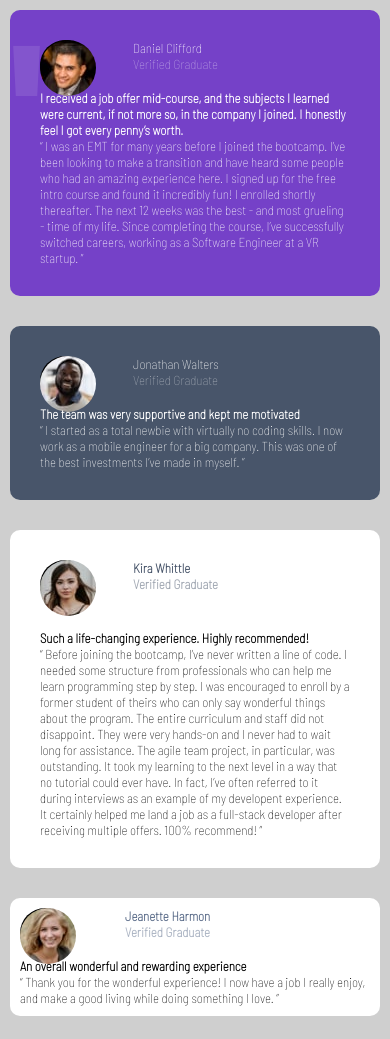
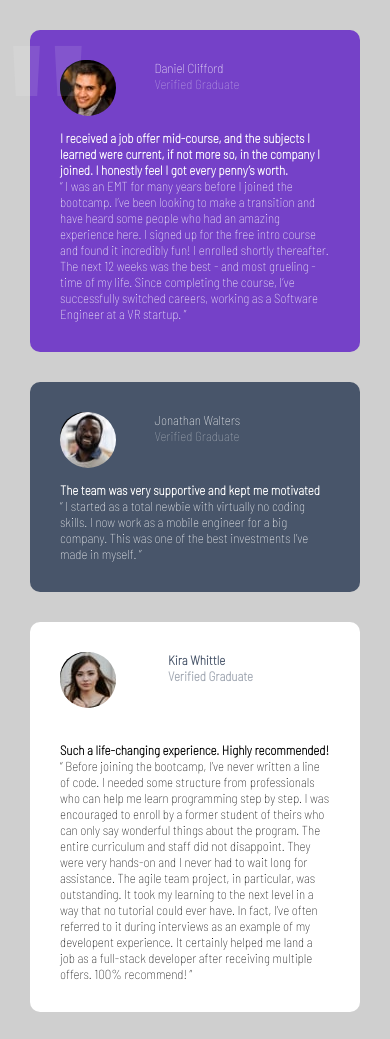
Before and after one commit to Chinemere/testimonial-grid, a plain HTML site: page index.html in a window 390 px wide. Shown: the top 1039 px of the page. Drawn offline with Linux system fonts and the light colour scheme; a web font is replaced by a local one.

Commit message:
little fixes here and there

```diff
--- a/styles.css
+++ b/styles.css
@@ -9,14 +9,16 @@ body{
     box-sizing: border-box;
     background-color:   hsl(0, 0%, 81%) ;
     margin: 0;
-    padding:0;
+    padding:0px;
 }
 
 /* Profiles */
 
 .profile{
     display: grid;
-    grid-template-columns: 13% 20% ;
+    grid-template-columns: 20% 30% ;
+    padding-bottom: 20px;
+
 }
 
 .title span{
@@ -37,7 +39,9 @@ border-radius: 50%;
 
 .profile2{
     display: grid;
-    grid-template-columns: 40% 80% ;
+    grid-template-columns: 50% 80% ;
+    padding-bottom: 20px;
+
 }
 .title2 span{
     background-color: hsl(217, 19%, 35%);
@@ -47,7 +51,9 @@ border-radius: 50%;
 
 .profile3{
     display: grid;
-    grid-template-columns: 35%  70% ;
+    grid-template-columns: 45%  70% ;
+    padding-bottom: 20px;
+
 }
 .title3{
     color: hsl(217, 19%, 35%);
@@ -63,7 +69,9 @@ border-radius: 50%;
 
 .profile4{
     display: grid;
-    grid-template-columns: 35% 60%;
+    grid-template-columns: 45% 60%;
+    padding-bottom: 20px;
+
 }
 .title4{
     color: hsl(217, 20%, 45%);
@@ -76,7 +84,7 @@ border-radius: 50%;
 }
 .profile5{
     display: grid;
-    grid-template-columns: 15% 30%;
+    grid-template-columns: 20% 30%;
     margin-bottom: 20px;
 }
 .title5{
@@ -95,7 +103,8 @@ main{
     display: grid;
     grid-template-columns: 50% 20% 25%;
     grid-template-rows: auto 1fr ;
-    margin:10px;
+    margin:30px;
+    padding: 10px;
     row-gap: 30px;
     column-gap: 30px;
 }
@@ -210,6 +219,8 @@ main{
     .profile4{
         display: grid;
         grid-template-columns: 40% 60%;
+        padding-bottom: 20px;
+
     }
     .jeanette{
         background-color: hsl(0, 0%, 100%);
@@ -234,6 +245,7 @@ main{
     main{
         display: flex;
         flex-direction: column;
+        padding: 0;
     }
 
     .jeanette-patrick{
@@ -252,22 +264,27 @@ main{
 
     .profile3{
         display: grid;
-        grid-template-columns: 30%  70% ;
+        grid-template-columns: 40%  70% ;
         margin-bottom: 20px;
     }
     .profile{
         display: grid;
-        grid-template-columns: 30% 50% ;
+        grid-template-columns: 35% 50% ;
+        padding-bottom: 20px;
     }
 
     .profile2{
         display: grid;
-        grid-template-columns: 30% 80% ;
+        grid-template-columns: 35% 80% ;
+        padding-bottom: 20px;
+
     }
 
     .profile4{
         display: grid;
         grid-template-columns: 30% 70%;
+        padding-bottom: 20px;
+
     }
     .jonathan{
         grid-column:1 /span 1;
@@ -283,7 +300,7 @@ main{
 
     .profile5{
         display: grid;
-        grid-template-columns: 30% 60%;
+        grid-template-columns: 35% 60%;
         margin-bottom: 20px;
     }
 
@@ -306,4 +323,6 @@ main{
         opacity: 0.1
     }
 
+
+
 }
```
